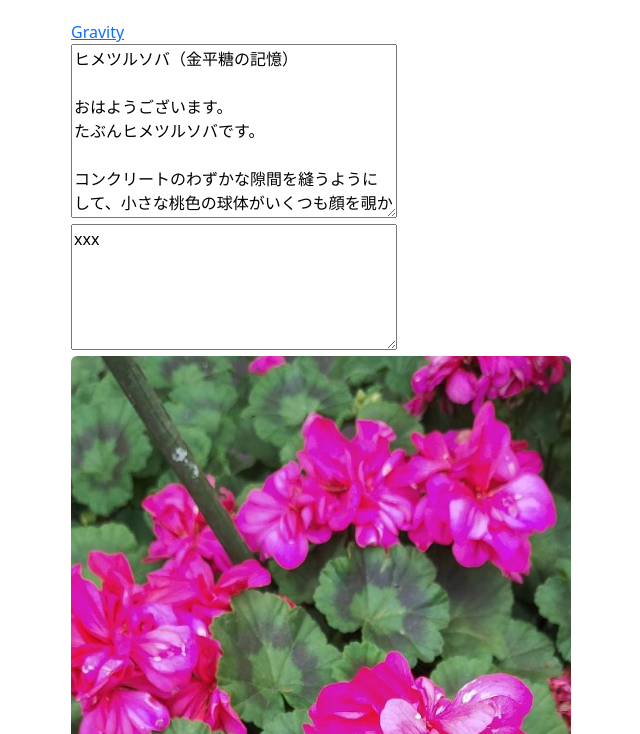
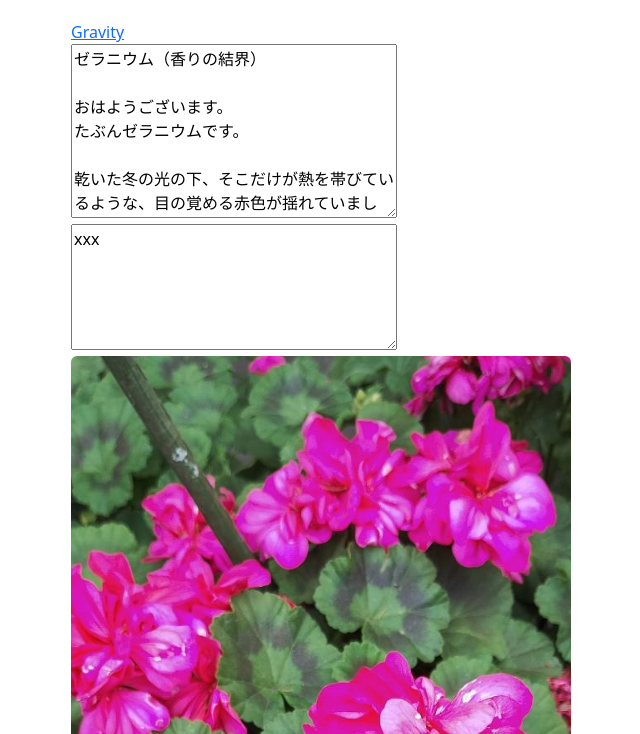
Before and after one commit to takase-hiroyuki/my_first_homepage, a plain HTML site: page index.html in a window 1280 px wide. Shown: the part 66-800 px from the top of the page, without its empty margins (319-959 px from the left). Drawn offline with nearby package versions, Linux system fonts and the light colour scheme.

Commit message:
Update index.html

```diff
--- a/index.html
+++ b/index.html
@@ -7,24 +7,17 @@
 <div class="mx-auto" style="max-width: 500px;">
 <a href="gra.html" target="_blank">Gravity</a><br />
 <textarea cols="33" rows="7"  onfocus="this.select()">
-ヒメツルソバ（金平糖の記憶）
+ゼラニウム（香りの結界）
 
 おはようございます。
-たぶんヒメツルソバです。
+たぶんゼラニウムです。
 
-コンクリートのわずかな隙間を縫うようにして、小さな桃色の球体がいくつも顔を覗かせていました。冬の低い陽射しを浴びて、それはまるでお菓子を零したかのように地面を彩っています。指先でそっと触れてみると、見た目よりもずっと硬く、確かな粒立ちを感じました。一粒一粒が小さな花の集まりであることに気づくと、その健気な造形に思わず見入ってしまいます。
+乾いた冬の光の下、そこだけが熱を帯びているような、目の覚める赤色が揺れていました。いくつもの小さな花が集まって球を描き、緑の葉の上に浮かんでいます。その葉もまた個性的で、ビロードのような微細な毛に覆われ、中心を囲むように暗い色の帯が走っています。観察しようと顔を寄せたとき、ふいに衣服が葉をこすりました。その瞬間、立ち上る強い香り。甘美さとは無縁の、青くスパイシーで、どこか土の湿り気を感じさせる野性的な匂いです。
 
 ―――
-この花の形を見ていると、幼い頃に手のひらに乗せてもらった金平糖を思い出します。あの角の立った独特の質感が、この花のシルエットと重なって、懐かしい甘さが口の中に広がるような錯覚に陥りました。調べてみると、ヒメツルソバは明治時代にロックガーデン用として日本にやってきたそうです。もともとはヒマラヤの厳しい環境で育つ植物だからこそ、こうした都会の片隅でも力強く、それでいて愛らしい姿を保っていられるのでしょう。
+この独特の芳香は、好き嫌いが分かれるかもしれませんが、植物が身を守るための強力な武器でもあります。遠い異国の石造りの街で、窓辺にこの花が飾られる風景をよく見かけますが、あれは「虫除け」であり、転じて「魔除け」の意味も込められているのだそうです。美しい花を愛でると同時に、家の中に災いが入らないよう、香りの結界を張っていたのでしょう。そう思うと、この少し癖のある匂いさえも、私たちを守ろうとする意思の表れのように思えてきます。鮮やかな赤は、静かに境界線を守る番人の色なのかもしれません。
 
-緑の葉にはＶ字型の模様がうっすらと浮かび、寒さに当たったのか、ところどころが赤く色づいています。季節が深まるにつれて、この小さな金平糖たちはさらに深い色へと染まり、冬の景色に温かな灯をともしてくれるのかもしれません。足元に広がる静かな生命の輝きに、少しだけ心が軽くなるのを感じました。
-
-#ふと見かけた植物
-#ヒメツルソバ
-#金平糖
-#冬の足元
-#道端の風景
-#ヒマラヤ原産
+#ふと見かけた植物 #ゼラニウム #赤い花 #ハーブ #散歩の風景 #植物の香り
 </textarea>
 
 <textarea cols="33" rows="5"  onfocus="this.select()">
```
